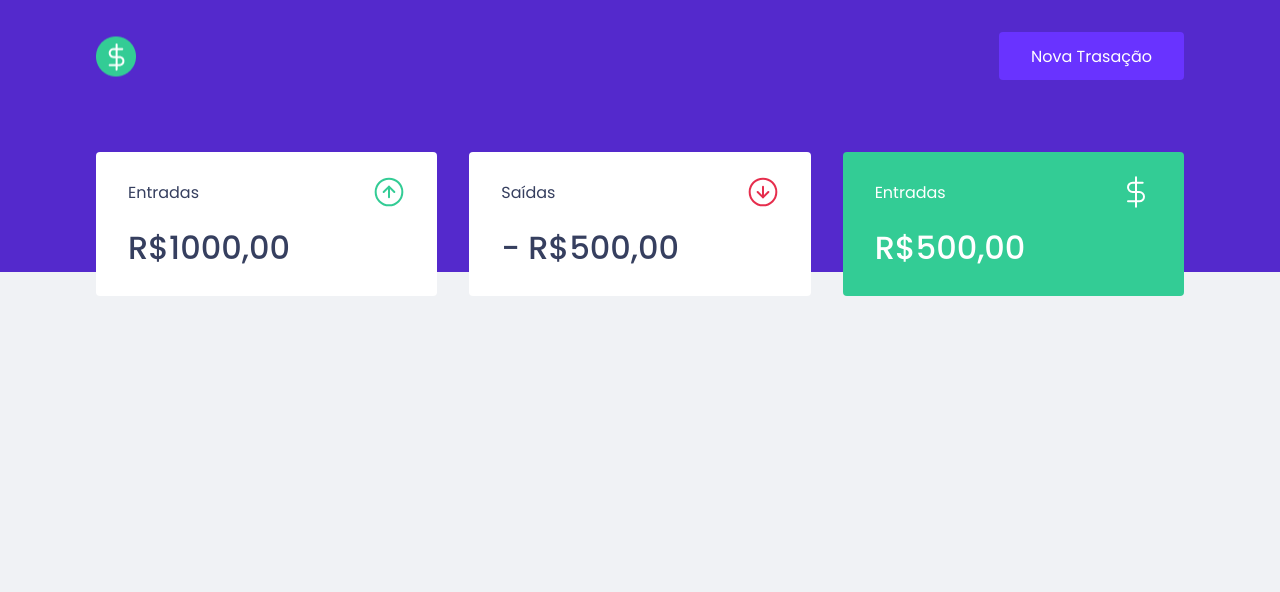
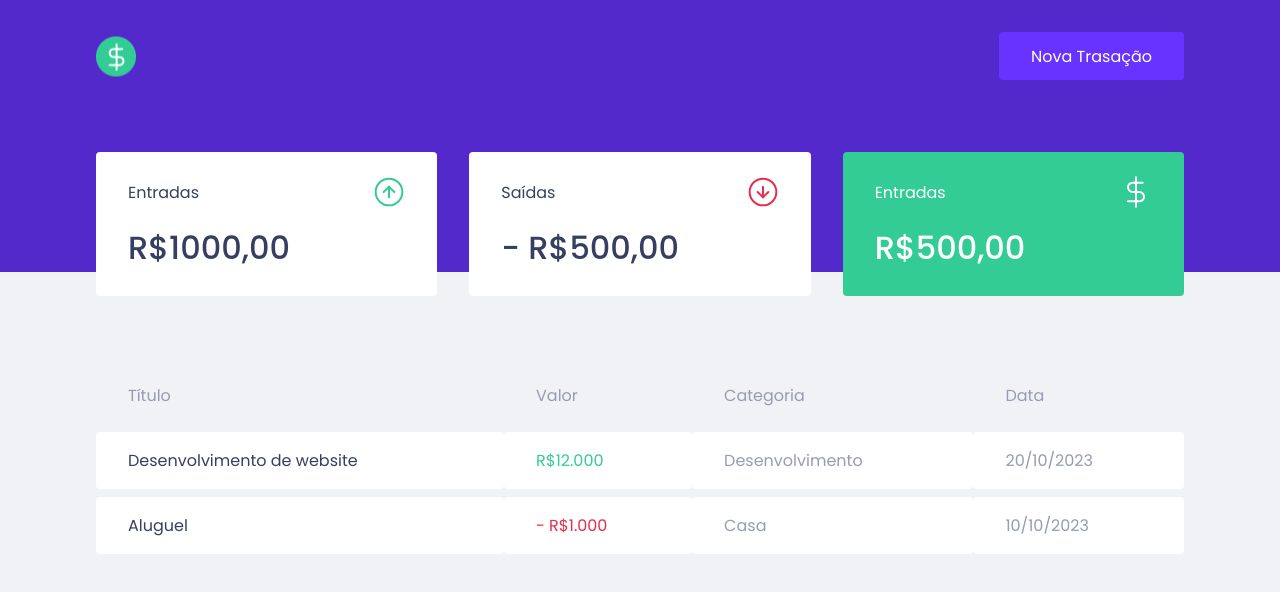
Before and after one commit to jvbicalho01/TP_Eng_Soft_2, a React (Vite) app in the folder gerenciador-financas/: page / in a window 1280 px wide. Shown: the top 592 px of the page. Built offline with nearby package versions, Linux system fonts and the light colour scheme.

Commit message:
add TrasactionsTable component

```diff
--- a/gerenciador-financas/src/components/Dashboard/index.jsx
+++ b/gerenciador-financas/src/components/Dashboard/index.jsx
@@ -1,12 +1,14 @@
 import { Container } from "./styles"
 
 import Summary from "../Summary"
+import TransactionsTable from "../TransactionsTable"
 
 function Dashboard() {
 
   return (
     <Container>
       <Summary />
+      <TransactionsTable />
     </Container>
   )
 
--- /dev/null
+++ b/gerenciador-financas/src/components/TransactionsTable/index.jsx
@@ -0,0 +1,36 @@
+import { Container } from "./styles";
+
+function TransactionsTable() {
+
+  return (
+    <Container>
+      <table>
+        <thead>
+          <tr>
+            <th>Título</th>
+            <th>Valor</th>
+            <th>Categoria</th>
+            <th>Data</th>
+          </tr>
+        </thead>
+
+        <tbody>
+          <tr>
+            <td>Desenvolvimento de website</td>
+            <td className="deposit">R$12.000</td>
+            <td>Desenvolvimento</td>
+            <td>20/10/2023</td>
+          </tr>
+          <tr>
+            <td>Aluguel</td>
+            <td className="withdraw">- R$1.000</td>
+            <td>Casa</td>
+            <td>10/10/2023</td>
+          </tr>
+        </tbody>
+      </table>
+    </Container>
+  )
+}
+
+export default TransactionsTable;
--- /dev/null
+++ b/gerenciador-financas/src/components/TransactionsTable/styles.js
@@ -0,0 +1,40 @@
+import styled from "styled-components";
+
+export const Container = styled.div`
+  margin-top: 4rem;
+
+
+  table {
+    width: 100%;
+    border-spacing: 0 0.5rem;
+
+    th {
+      color: var(--text-body);
+      font-weight: 400;
+      padding: 1rem 2rem;
+      text-align: left;
+      line-height: 1.5rem;
+    }
+
+    td {
+      padding: 1rem 2rem;
+      border: 0;
+      background: var(--shape);
+      font-weight: 400;
+      color: var(--text-body);
+      border-radius: 0.25rem;
+
+      &:first-child {
+        color: var(--text-title);
+      }
+
+      &.deposit {
+        color: var(--green);
+      }
+
+      &.withdraw {
+        color: var(--red);
+      }
+    }
+  }
+`;
```
